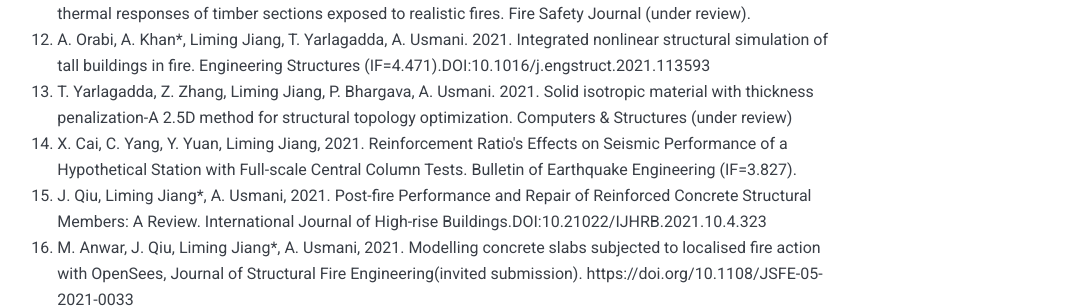
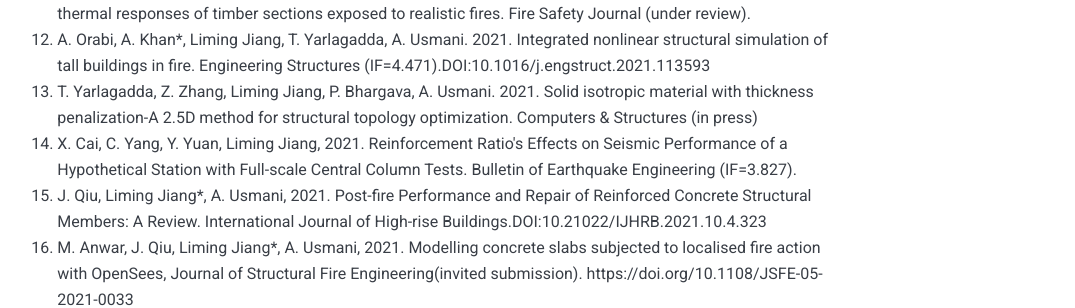
Before and after one commit to LimingXLiming/JiangLiming, a Jekyll site: the page built from _pages/Publication.md, in a window 1280 px wide and 900 px high, scrolled down 1232 px. Shown: the part 178-486 px from the top of the window, without its empty margins (196-1271 px from the left). Built offline with Jekyll 4.4.1, drawn with Linux system fonts in a browser that asks for light colours; nearby versions of some CDN libraries.

Commit message:
Update Publication.md

```diff
--- a/_pages/Publication.md
+++ b/_pages/Publication.md
@@ -19,7 +19,7 @@ For more information, please visit [My ResearchGate Page](https://www.researchga
   <li>J. Qiu, Liming Jiang*, M. Anwar, A. Usmani, G-Q. Li.  2021. A computational approach for modelling composite slabs in fire within OpenSees framework. Engineering Structures (IF=4.471).DOI: 10.1016/j.engstruct.2022.113909</li>
   <li>C.Chen, Liming Jiang*, M. S. Mclaggan, S. Wang, A. Usmani. 2021. A layered heat transfer model for predicting thermal responses of timber sections exposed to realistic fires. Fire Safety Journal (under review).</li>
   <li>A. Orabi, A. Khan*, Liming Jiang, T. Yarlagadda, A. Usmani. 2021. Integrated nonlinear structural simulation of tall buildings in fire. Engineering Structures (IF=4.471).DOI:10.1016/j.engstruct.2021.113593</li>
-  <li>T. Yarlagadda, Z. Zhang, Liming Jiang, P. Bhargava, A. Usmani. 2021. Solid isotropic material with thickness penalization-A 2.5D method for structural topology optimization. Computers & Structures (under review)</li>
+  <li>T. Yarlagadda, Z. Zhang, Liming Jiang, P. Bhargava, A. Usmani. 2021. Solid isotropic material with thickness penalization-A 2.5D method for structural topology optimization. Computers & Structures (in press)</li>
   <li> X. Cai, C. Yang, Y. Yuan, Liming Jiang, 2021. Reinforcement Ratio's Effects on Seismic Performance of a Hypothetical Station with Full-scale Central Column Tests. Bulletin of Earthquake Engineering (IF=3.827).</li>
   <li>J. Qiu, Liming Jiang*, A. Usmani, 2021. Post-fire Performance and Repair of Reinforced Concrete Structural Members: A Review. International Journal of High-rise Buildings.DOI:10.21022/IJHRB.2021.10.4.323 </li>
   <li> M. Anwar, J. Qiu, Liming Jiang*, A. Usmani,  2021. Modelling concrete slabs subjected to localised fire action with OpenSees, Journal of Structural Fire Engineering(invited submission). https://doi.org/10.1108/JSFE-05-2021-0033</li>
```
